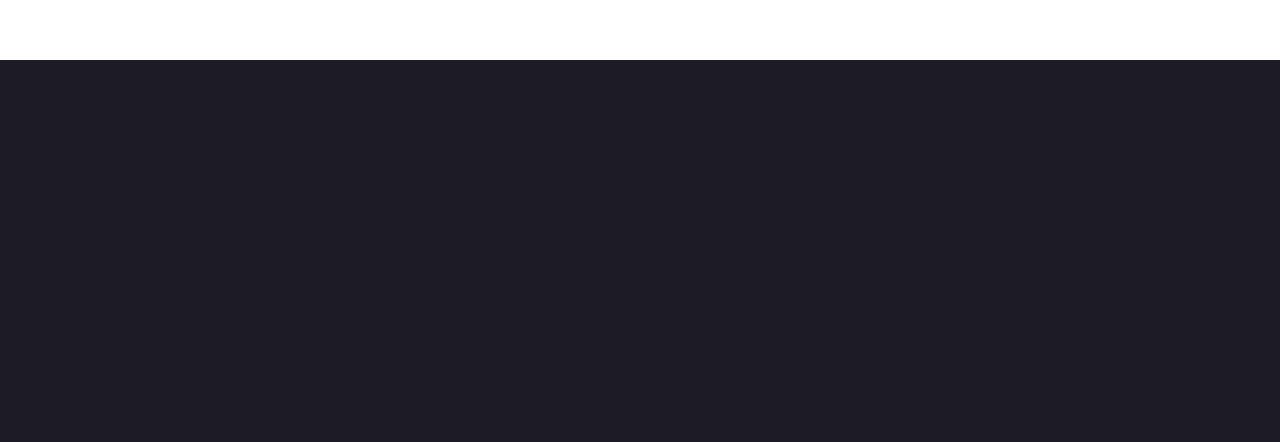
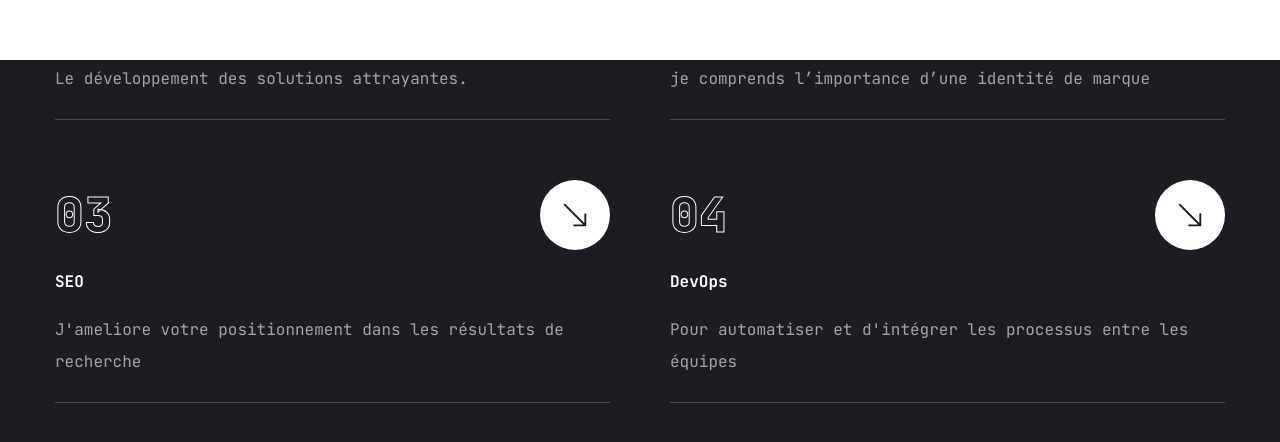
Before and after one commit to Ramus-Siz/Richard_Rafiki_Portfolio, a Next.js app in the folder rafiki_richard_porfolio/: page / in a window 1280 px wide. Shown: the part 1540-1982 px from the top of the page. Before the commit the page ends 800 px from the top, so only its background shows below. Built offline with nearby package versions, Linux system fonts and the light colour scheme.

Commit message:
feat home: display contact and servives components

```diff
--- a/rafiki_richard_porfolio/app/page.jsx
+++ b/rafiki_richard_porfolio/app/page.jsx
@@ -4,6 +4,9 @@
 import { Button } from "@/components/ui/button";
 import { Section } from "lucide-react";
 import {FiDownload} from "react-icons/fi";
+import Services from "./services/page";
+import Resume from "./resume/page";
+import Contact from "./contact/page";
 
 export default function Home() {
   return (
@@ -33,6 +36,12 @@
           </div>
         </div>
       </div>
+      <div>
+        <Contact/>
+      </div>
+      <div>
+        <Services/>
+      </div>
     </section>
   );
 }
```
